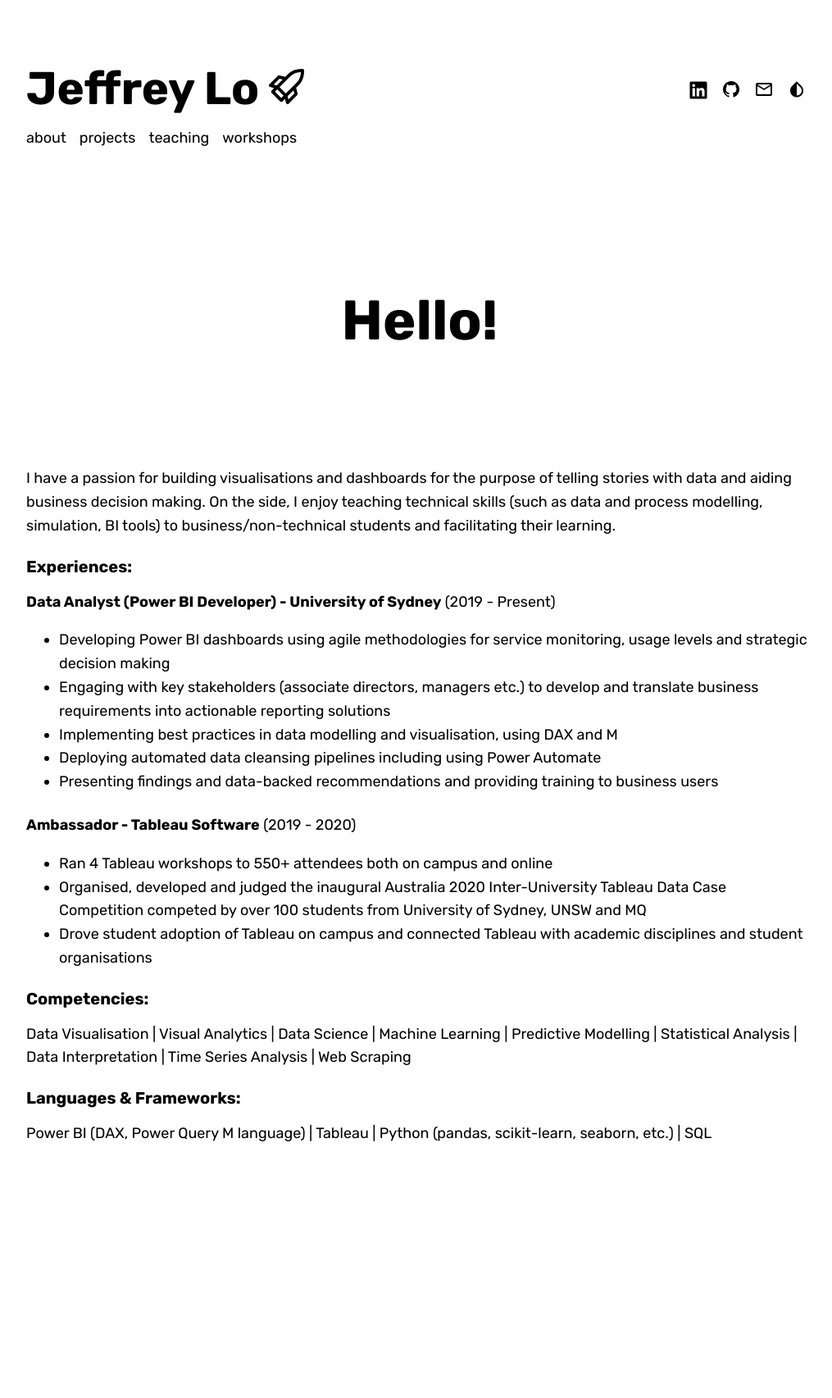
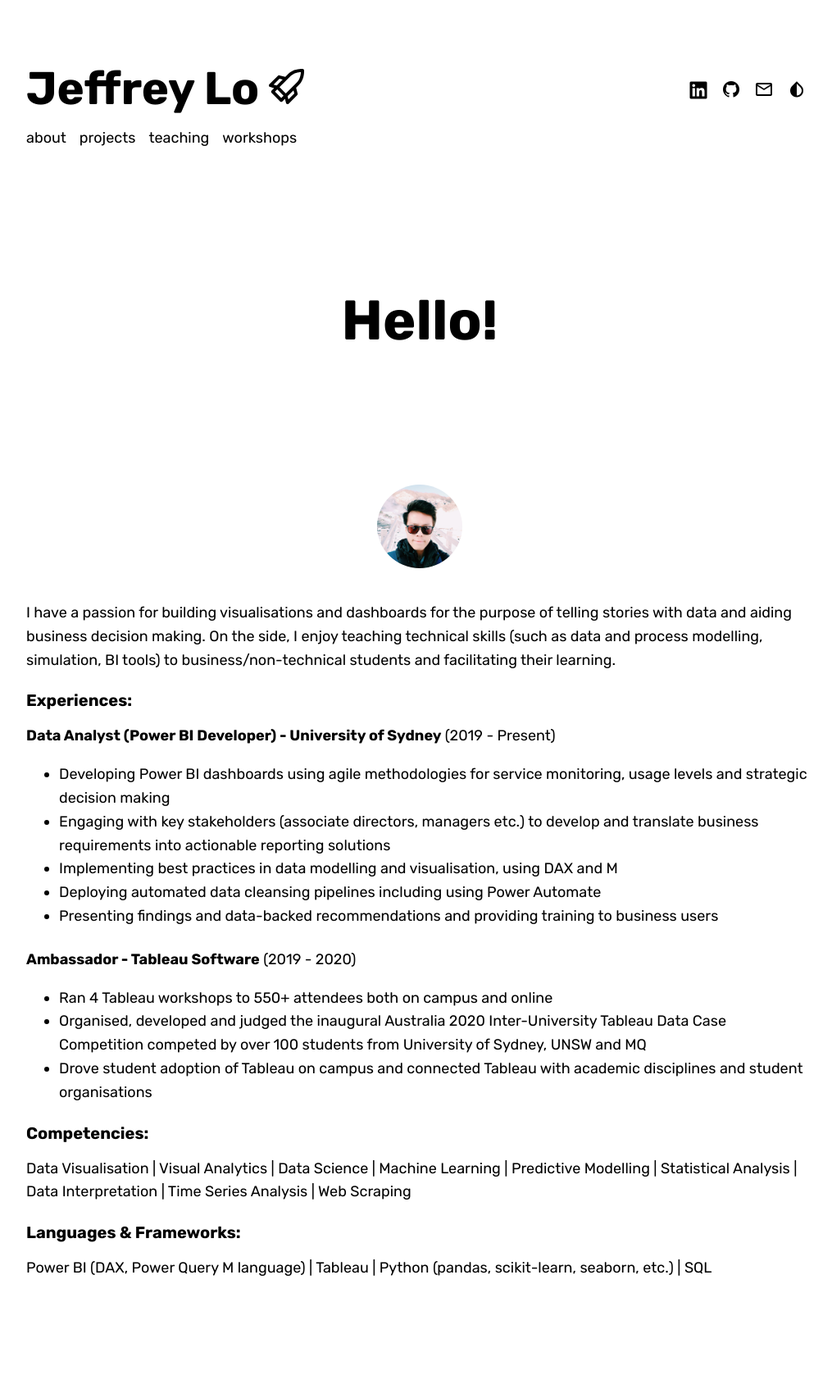
Before and after one commit to jeffreycklo/jeffreycklo.github.io, a Jekyll site: the page built from about.md, in a window 1280 px wide. Shown: the whole page at 82% size, without its empty margins (128-1143 px from the left). Built offline with Jekyll 4.4.1, drawn with Linux system fonts in a browser that asks for light colours; nearby versions of some CDN libraries; some web fonts are replaced; before the commit the page ends 1541 px from its top, so only the background shows below that.

Commit message:
Update about.md

```diff
--- a/about.md
+++ b/about.md
@@ -8,16 +8,17 @@ redirect_from: "/"
 
 <div class="page" markdown="1">
 
+{% capture page_subtitle %}
+{% endcapture %}
+
 {% include page/title.html title=page.title subtitle=page_subtitle %}
 
-{% capture page_subtitle %}
 <img
     class="me"
     alt="{{ author.name }}"
     src="{{ site.author.photo | relative_url }}"
     srcset="{{ site.author.photo2x | relative_url }} 2x"
 />
-{% endcapture %}
 
 I have a passion for building visualisations and dashboards for the purpose of telling stories with data and aiding business decision making. On the side, I enjoy teaching technical skills (such as data and process modelling, simulation, BI tools) to business/non-technical students and facilitating their learning.
 
```
